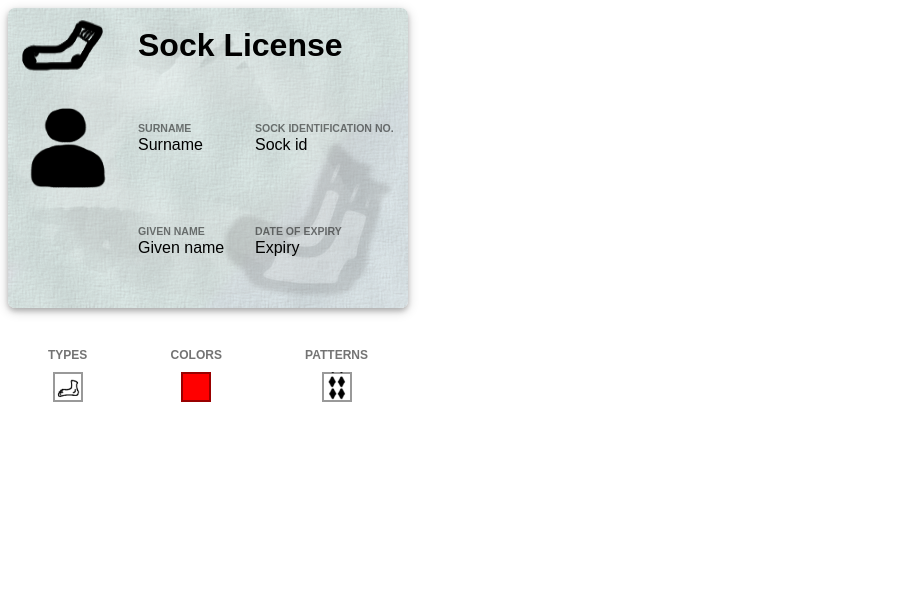
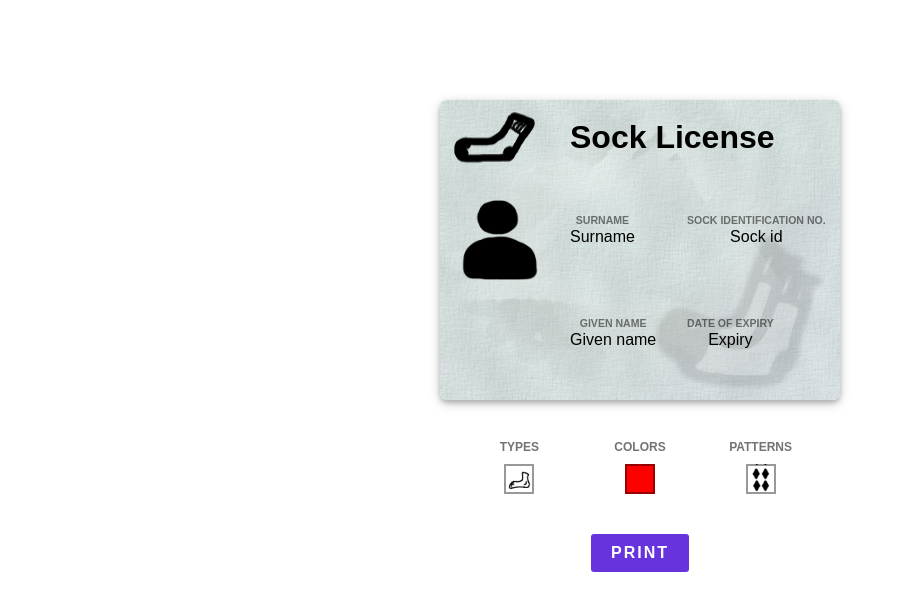
Before and after one commit to enoy19/sock-license, an Angular app: page / in a window 1280 px wide. Shown: the top 610 px of the page, without its empty margins (0-903 px from the left). Built offline with nearby package versions, Linux system fonts and the light colour scheme.

Commit message:
Add the print button

```diff
--- a/src/app/app.component.html
+++ b/src/app/app.component.html
@@ -1,3 +1,5 @@
+<div class="container">
+
     <app-license></app-license>
     <div class="picker-container">
         <div>
@@ -13,3 +15,7 @@
             <app-picker [options]="patterns"></app-picker>
         </div>
     </div>
+
+    <button (click)="printBtnClick()">PRINT</button>
+
+</div>
--- a/src/app/app.component.scss
+++ b/src/app/app.component.scss
@@ -1,13 +1,25 @@
+.container {
+    width: 400px;
+    text-align: center;
+    padding-top: 100px;
+}
+
+@media print {
+    .container > *:not(app-license) {
+        display: none !important;
+    }
+}
+
 .picker-container {
     display: flex;
-    padding: 40px;
-    width: 400px;
+    padding: 40px 20px;
     justify-content: space-between;
 
     & > div {
         display: flex;
         align-items: center;
         flex-direction: column;
+        width: 33%;
     }
 }
 
@@ -18,3 +30,21 @@ label {
     text-transform: uppercase;
     margin-bottom: 10px;
 }
+
+button {
+    background-color: #63d;
+    color: #fff;
+    padding: 10px 20px;
+    border: 0 none;
+    border-radius: 3px;
+    font-weight: bold;
+    letter-spacing: 2px;
+    font-size: 1em;
+    cursor: pointer;
+    transition: all .2s ease-in-out;
+
+    &:hover {
+        box-shadow: 0 3px 5px rgba(0, 0, 0, 0.2);
+        transform: scale(1.1);
+    }
+}
--- a/src/app/app.component.ts
+++ b/src/app/app.component.ts
@@ -33,4 +33,8 @@ export class AppComponent {
     {title: 'test', value: 'url(../assets/images/pattern-stripes-horizontally.png)'},
     {title: 'test', value: 'url(../assets/images/pattern-stripes-vertically.png)'},
   ];
+
+  public printBtnClick() {
+    window.print();
+  }
 }
--- a/src/styles.scss
+++ b/src/styles.scss
@@ -8,8 +8,8 @@ html {
     font-family: Arial, Helvetica, sans-serif;
 }
 
-@media print {
-    app-root > *:not(app-license) {
-        display: none !important;
-    }
+body {
+    margin: 0;
+    display: flex;
+    justify-content: center;
 }
```
Lines whose indentation alone changed are shown as unchanged.
